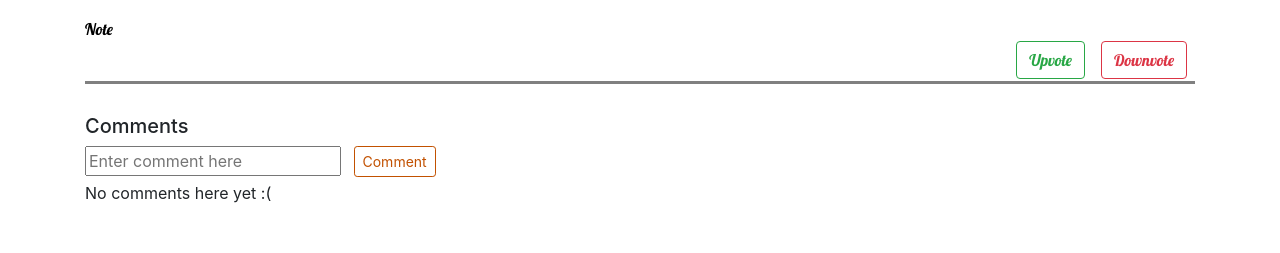
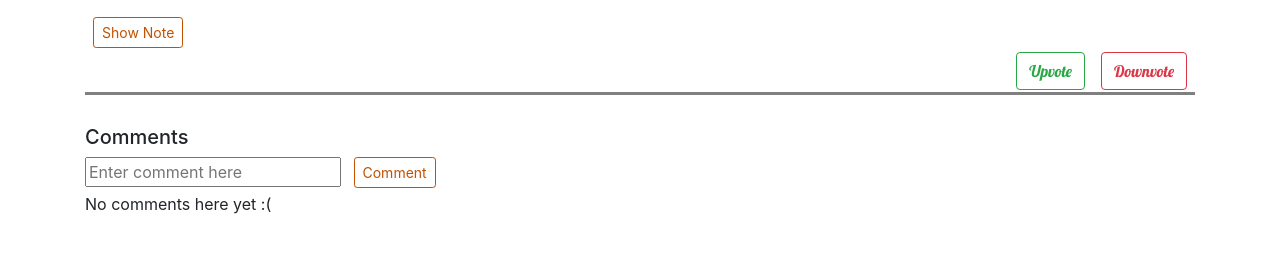
Before and after one commit to Ciryandil/notesite, a Django app: template blog/templates/blog/post_detail.html in a window 1280 px wide. Shown: the part 267-520 px from the top of the page. Run offline with Django 3.2, Linux system fonts and the light colour scheme; the template is opened without the code that fills it, so the values that code supplies are empty; the visitor is signed in with stand-in values (Sample User, id 1); some libraries are stand-ins or nearby versions.

Commit message:
customising dropbox preview

```diff
--- a/blog/templates/blog/post_detail.html
+++ b/blog/templates/blog/post_detail.html
@@ -26,10 +26,14 @@
         {% for tag in post.tags.all %}
         <a href="{% url 'get_tagged' slug=tag.slug %}" class="mr-2 mb-2 badge badge-info"><h6>{{ tag }}</h6></a>
         {% endfor %}
+        <button class="btn btn-sm btn-primary" type="button" data-toggle="collapse" data-target="notebox" aria-expanded="false" aria-controls="notebox">
+            Show Note
+        </button>
     </div>
     <div class="note-link">
-
+       <div class="collapse" id = "notebox">
         <a class="dropbox-embed" href="{{url}}" data-height = "700px" data-width = "100%">Note</a>
+    </div>
         <div>
 
 
```
